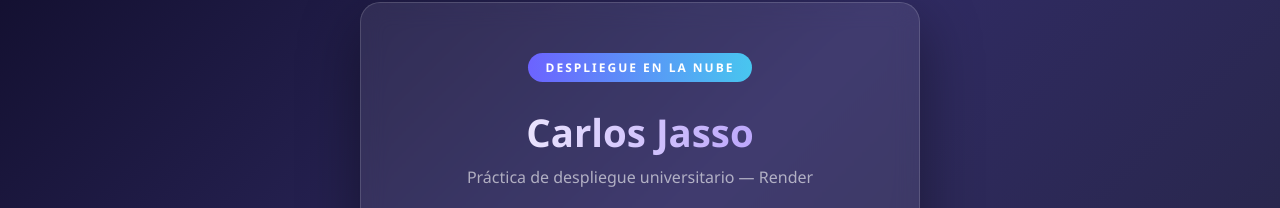
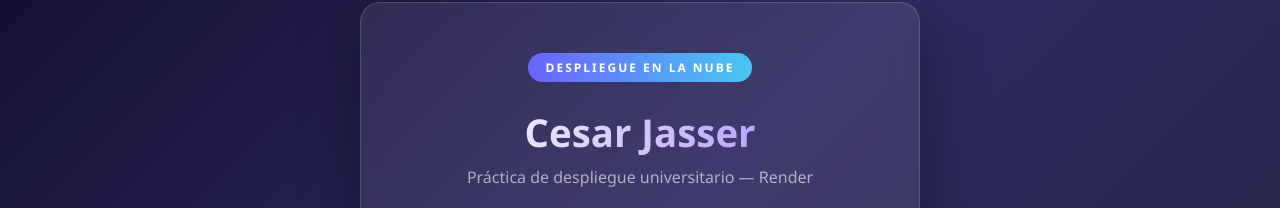
Before and after one commit to CEJASS/webnube, a website: page index.html in a window 1280 px wide. Shown: the part 153-361 px from the top of the page. Drawn offline with Linux system fonts and the light colour scheme.

Commit message:
Update name to Cesar Jasser

```diff
--- a/index.html
+++ b/index.html
@@ -110,7 +110,7 @@
 <body>
   <div class="card">
     <div class="badge">Despliegue en la Nube</div>
-    <h1>Carlos Jasso</h1>
+    <h1>Cesar Jasser</h1>
     <p class="subtitle">Práctica de despliegue universitario &mdash; Render</p>
 
     <div class="info-grid">
```
